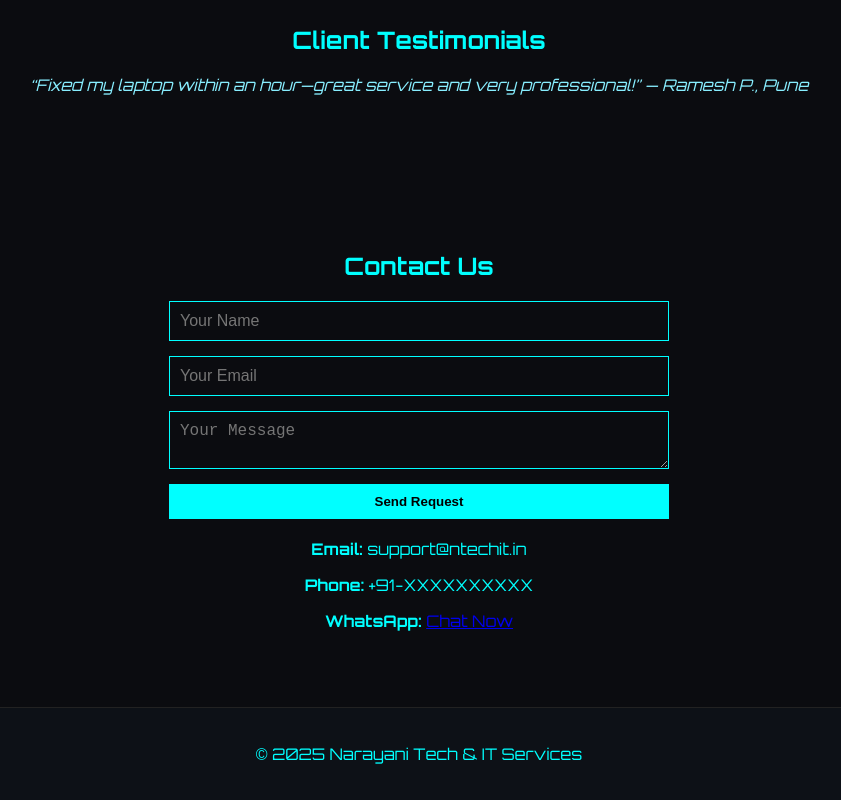
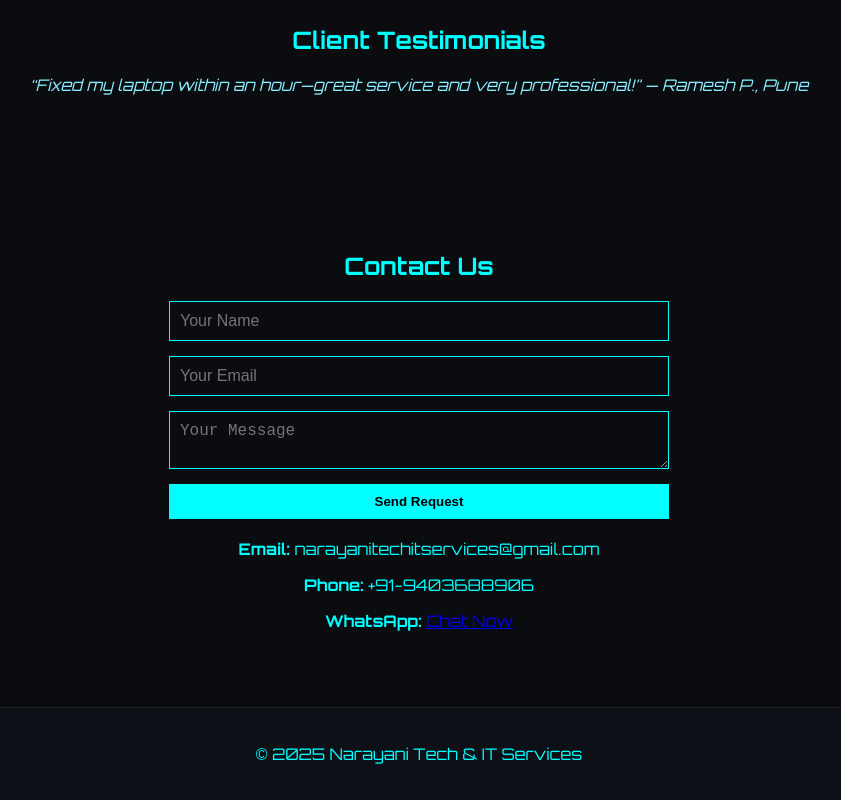
Before and after one commit to NTechITdotin/narayani-site, a plain HTML site: page index.html in a window 1280 px wide. Shown: the part 1225-2025 px from the top of the page, without its empty margins (221-1062 px from the left). Drawn offline with Linux system fonts and the light colour scheme.

Commit message:
Update index.html

```diff
--- a/index.html
+++ b/index.html
@@ -85,8 +85,8 @@
       <button type="submit">Send Request</button>
     </form>
     <div class="contact-details">
-      <p><strong>Email:</strong> support@ntechit.in</p>
-      <p><strong>Phone:</strong> +91-XXXXXXXXXX</p>
+      <p><strong>Email:</strong> narayanitechitservices@gmail.com</p>
+      <p><strong>Phone:</strong> +91-9403688906</p>
       <p><strong>WhatsApp:</strong> <a href="#">Chat Now</a></p>
     </div>
   </section>
```
